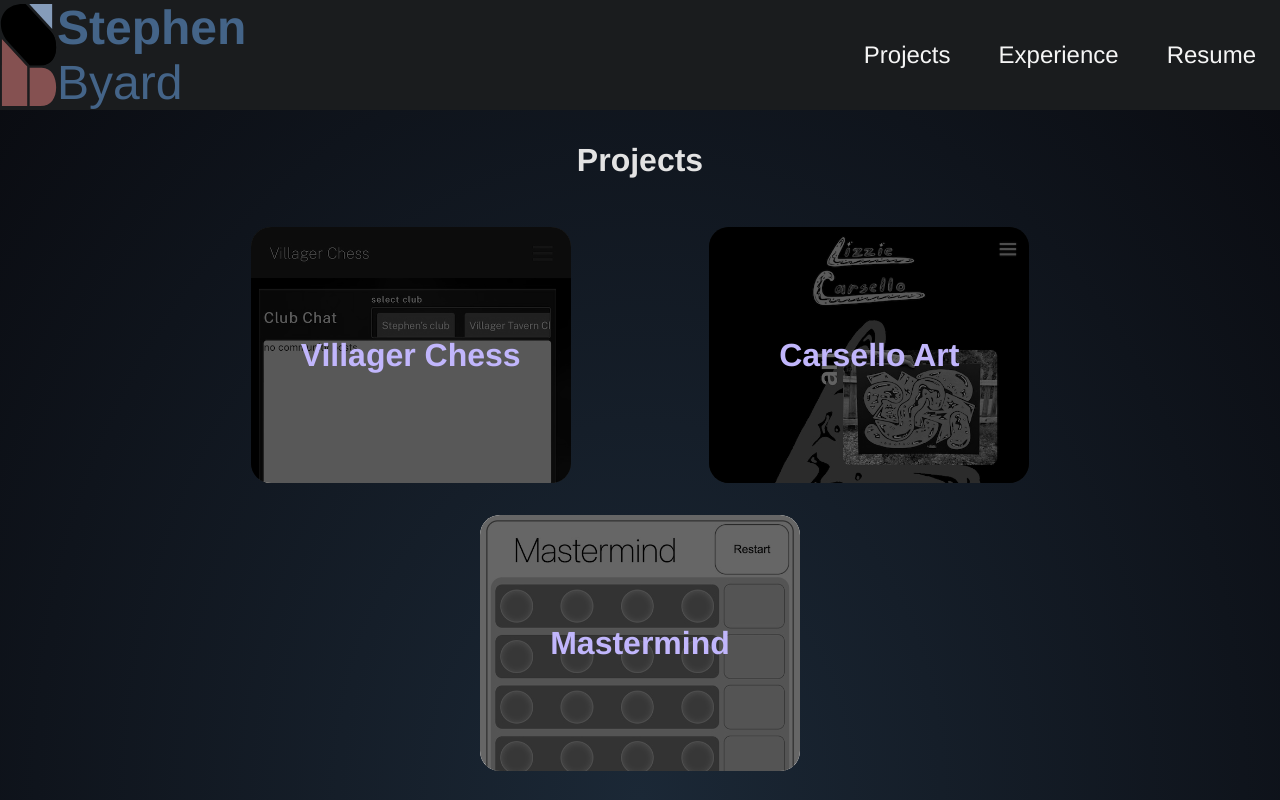
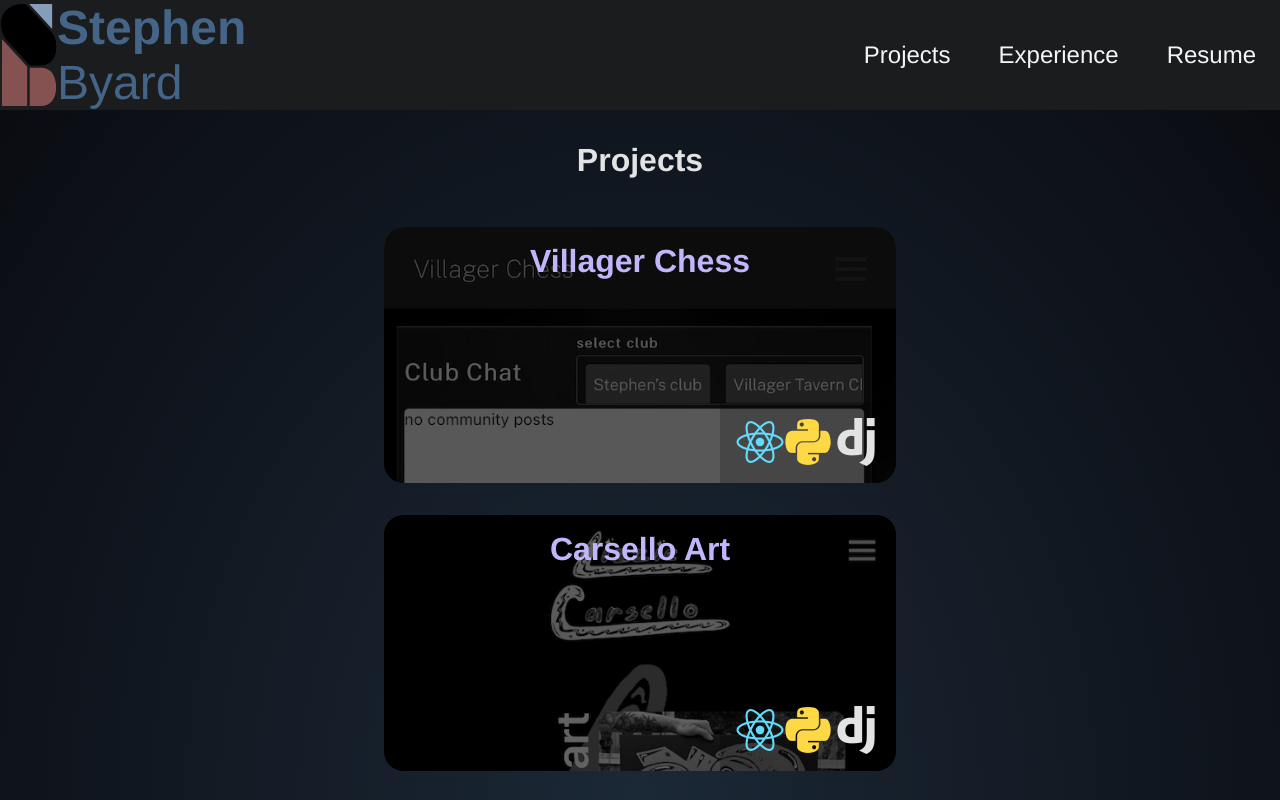
Before and after one commit to sbyardnss/sb-portfolio, a Vue app: page /projects in a window 1280 px wide. Shown: the top 800 px of the page. Built offline with nearby package versions, Linux system fonts and the light colour scheme.

Commit message:
added skills to projects

```diff
--- a/src/components/Projects.vue
+++ b/src/components/Projects.vue
@@ -12,8 +12,13 @@
             name: 'ProjectDetail',
             params: { projectName: formatNameForNavigate(project.name) }
           });">
-          <div class="flex column align-c center" :class="$style.projectLIOverlay">
+          <div class="flex column align-c" :class="$style.projectLIOverlay">
             <h1 :class="$style.projectLITitle">{{ project.name }}</h1>
+            <div class="padded-container-1 flex" :class="$style.projectSkillContainer">
+              <div :key="skill" v-for="skill in project.tech">
+                <i class="size-2em" :class="'devicon-' + skill"></i>
+              </div>
+            </div>
           </div>
         </div>
       </div>
@@ -63,38 +68,33 @@ export default defineComponent({
 });
 </script>
 <style module>
-/* .projectsContainer {
-
-} */
+@media (min-width: 769px) {
+  .projectListItem {
+    width: 50%;
+  }
+}
+@media (max-width: 768px) {
+  .projectListItem {
+    width: 20em;
+  }
+}
 h1 {
   padding: 1em;
   margin: 0;
 }
 .projectList {
   display: flex;
-  flex-wrap: wrap;
+  /* flex-wrap: wrap; */
+  flex-direction: column;
   justify-content: space-evenly;
   /* flex-direction: column; */
   align-items: center;
   width: 80%;
   margin: 0 auto;
 }
-/* .projectItem {
-  text-decoration: none;
-  justify-self: center;
-  transition: 0.15s ease-in-out;
-  background: #2c1b35;
-  width: 100%;
-  height: 20em;
-  margin-bottom: 1em;
-  transition: 0.15s ease-in-out;
-  border: 1px solid #9a5cba;
-  border-radius: 0.5em;
-} */
 
 .projectListItem {
   height: 16em;
-  width: 20em;
   background-size: cover;
   border-radius: 20px;
   overflow: hidden;
@@ -114,6 +114,7 @@ h1 {
 }
 .projectLIOverlay {
   position: relative;
+  justify-content: space-between;
   height: 100%;
   width: 100%;
   background-color: rgba(0, 0, 0, 0.6);
@@ -130,25 +131,30 @@ h1 {
   backdrop-filter: blur(1px) grayscale(100%)   transition 0.15s ease-in-out;
 }
 
-.projectItem:hover {
+.projectSkillContainer {
+  align-self: flex-end;
+  justify-self: flex-end;
+}
+
+/* .projectItem:hover {
   transition: 0.15s ease-in-out;
   background: #533165;
-}
-.projectTitle {
+} */
+/* .projectTitle {
   margin: 1em;
   font-size: X-large;
   font-weight: lighter;
   color: whitesmoke;
-}
+} */
 
-.demoImage {
+/* .demoImage {
   height: 90%;
-}
-.projectPitch {
+} */
+/* .projectPitch {
   width: 30%;
   height: fit-content;
   align-self: center;
-}
+} */
 
 /* .projectTitle:hover {
   transition: 0.15s ease-in-out;
--- a/src/constants/projects.ts
+++ b/src/constants/projects.ts
@@ -36,6 +36,11 @@ export const ProjectLinks: Project[] = [
       frontEnd: 'https://github.com/sbyardnss/villager-client',
       backEnd: 'https://github.com/sbyardnss/villager-server',
     },
+    tech: [
+      'react-original colored',
+      'python-plain colored',
+      'django-plain',
+    ],
   },
   {
     name: "Carsello Art",
@@ -67,6 +72,11 @@ export const ProjectLinks: Project[] = [
       frontEnd: 'https://github.com/sbyardnss/carsello-client',
       backEnd: 'https://github.com/sbyardnss/carsello-server',
     },
+    tech: [
+      'react-original colored',
+      'python-plain colored',
+      'django-plain',
+    ],
   },
   {
     name: "Mastermind",
@@ -91,5 +101,8 @@ export const ProjectLinks: Project[] = [
       frontEnd: 'https://github.com/sbyardnss/vue-codeBreaker',
       backEnd: '',
     },
+    tech: [
+      'vuejs-plain colored',
+    ]
   },
 ];
--- a/src/constants/types.ts
+++ b/src/constants/types.ts
@@ -10,6 +10,7 @@ export interface Project {
     frontEnd: string,
     backEnd: string,
   };
+  tech: string[],
 }
 
 export interface Experience {
--- a/src/styles/app-wide-styles.css
+++ b/src/styles/app-wide-styles.css
@@ -191,6 +191,7 @@ body {
 .padded-container-1 {
   padding: 1em;
   background-color: rgb(0, 0, 0, .2);
+  z-index: 10;
   /* border: 1px solid orange; */
 }
 .padded-container-1-light {
```
